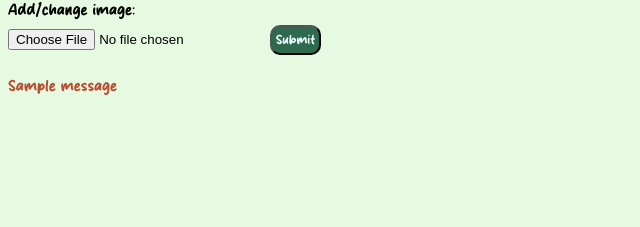
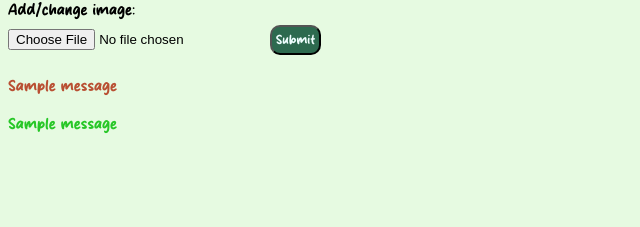
Before and after one commit to plumbusp/Skill_dump_app, a Flask app: template templates/index.html in a window 1280 px wide. Shown: the part 573-800 px from the top of the page, without its empty margins (0-640 px from the left). Run offline with Flask 3, Linux system fonts and the light colour scheme; the visitor is signed in with stand-in values (Sample User, id 1); tables that the repository leaves empty hold one stand-in row (values such as "Sample post"); the template is opened without the code that fills it: most values are stand-ins (such as "Sample title", 1, 10 or a date in 2020); one stand-in notice (Sample message) is shown; parts of the project's set-up code (start-up, migrations or seed data) failed here and were passed over.

Commit message:
Feedback on succesfull image update

```diff
--- a/app.py
+++ b/app.py
@@ -400,7 +400,7 @@ def add_image():
 
     user_id = session["user_id"]
     users.update_image(user_id, image)
-    user = users.get_user(user_id)
+    flash("Profile picture was updated successfully!", "image_success")
     return redirect("/")
 
 
--- a/static/main.css
+++ b/static/main.css
@@ -76,5 +76,11 @@ select{
 }
 .exception_message{
   color: rgb(185, 79, 50);
-  stroke: black;
+  stroke-width: 2px;
+  stroke: rgb(129, 12, 12);
 }
+.success_message{
+  color: rgb(39, 199, 39);
+  stroke-width: 2px;
+  stroke: rgb(58, 145, 29);
+}
--- a/templates/index.html
+++ b/templates/index.html
@@ -49,6 +49,11 @@
                 {{ message }}
             </p>
     {% endfor %}
+    {% for message in get_flashed_messages(category_filter=["image_success"]) %}
+            <p class = "success_message">
+                {{ message }}
+            </p>
+    {% endfor %}
 
 
   {% else %}
```
